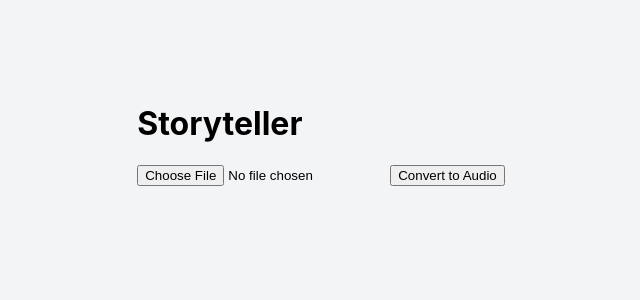
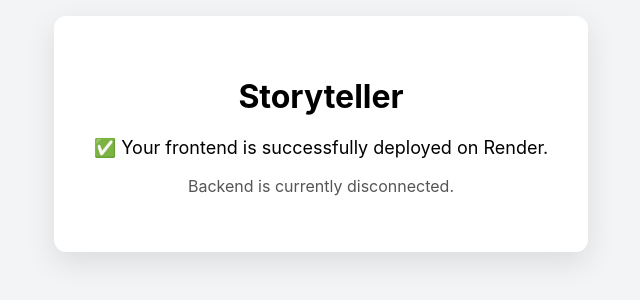
Before and after one commit to ikechukwuraymondokezie-cpu/storyteller-frontend, a React (Create React App) app: page / in a window 1280 px wide. Shown: the part 266-566 px from the top of the page, without its empty margins (319-959 px from the left). Built offline with nearby package versions, Linux system fonts and the light colour scheme.

Commit message:
Update Storyteller component with frontend-only code

```diff
--- a/src/components/storyteller.js
+++ b/src/components/storyteller.js
@@ -1,71 +1,23 @@
-import { useState } from "react";
-import axios from "axios";
-
-function Storyteller() {
-    const [file, setFile] = useState(null);
-    const [audioUrl, setAudioUrl] = useState("");
-    const [loading, setLoading] = useState(false);
-
-    const handleUpload = async () => {
-        if (!file) {
-            alert("Please select a file");
-            return;
-        }
-
-        setLoading(true);
-
-        const formData = new FormData();
-        formData.append("file", file);
-
-        try {
-            const res = await axios.post(
-                "http://localhost:5000/api/storyteller/upload",
-                formData,
-                { responseType: "blob" }
-            );
-
-            const url = URL.createObjectURL(res.data);
-            setAudioUrl(url);
-        } catch (err) {
-            console.error(err);
-            alert("Something went wrong");
-        } finally {
-            setLoading(false);
-        }
-    };
-
+export default function Storyteller() {
     return (
-        <div className="max-w-md mx-auto bg-white p-6 rounded shadow">
-            <h1 className="text-2xl font-bold mb-4 text-center">
+        <div style={{
+            padding: "40px",
+            backgroundColor: "white",
+            borderRadius: "12px",
+            boxShadow: "0 10px 30px rgba(0,0,0,0.1)",
+            textAlign: "center"
+        }}>
+            <h1 style={{ fontSize: "32px", fontWeight: "bold" }}>
                 Storyteller
             </h1>
 
-            <input
-                type="file"
-                onChange={(e) => setFile(e.target.files[0])}
-                className="mb-4 block w-full text-sm
-          file:mr-4 file:py-2 file:px-4
-          file:rounded file:border-0
-          file:bg-blue-50 file:text-blue-700
-          hover:file:bg-blue-100"
-            />
+            <p style={{ marginTop: "16px", fontSize: "18px" }}>
+                ✅ Your frontend is successfully deployed on Render.
+            </p>
 
-            <button
-                onClick={handleUpload}
-                disabled={loading}
-                className="w-full bg-blue-600 text-white py-2 rounded
-                   hover:bg-blue-700 disabled:opacity-50"
-            >
-                {loading ? "Processing..." : "Convert to Audio"}
-            </button>
-
-            {audioUrl && (
-                <div className="mt-4">
-                    <audio controls src={audioUrl} className="w-full" />
-                </div>
-            )}
+            <p style={{ marginTop: "8px", color: "#555" }}>
+                Backend is currently disconnected.
+            </p>
         </div>
     );
 }
-
-export default Storyteller;
```
